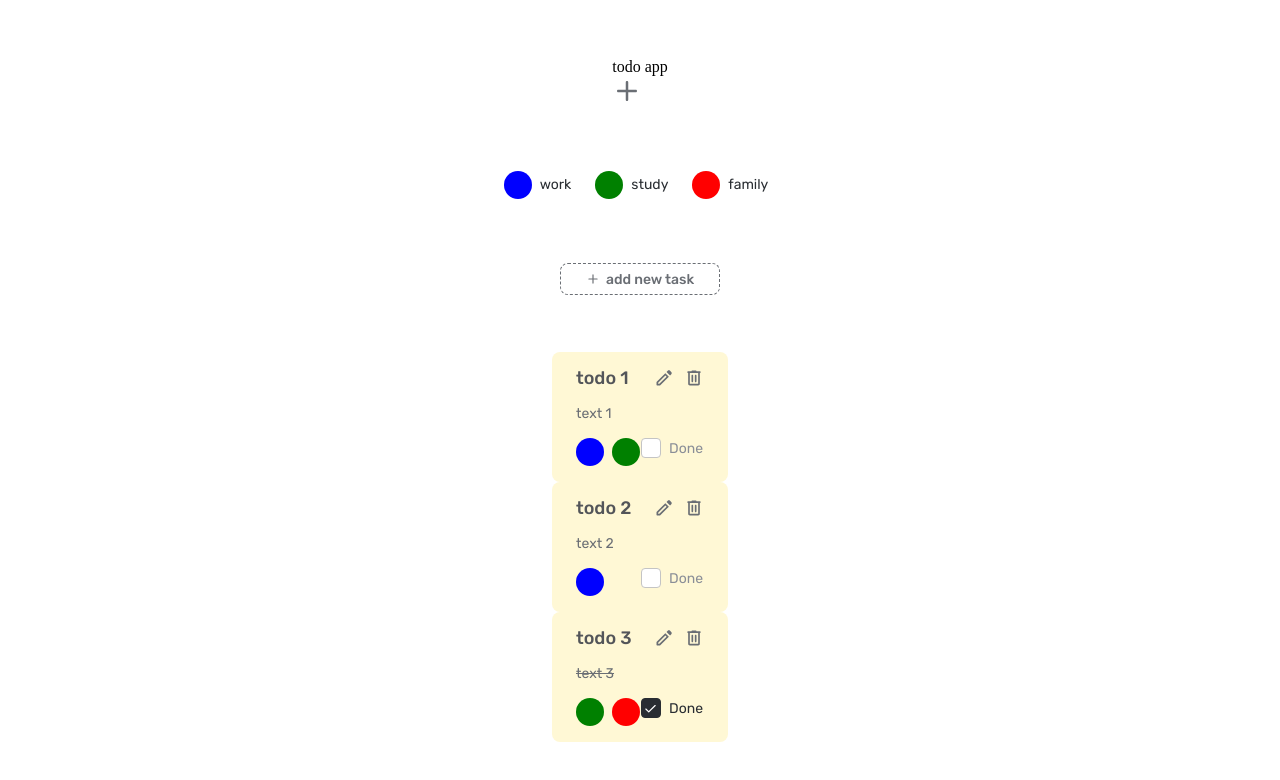
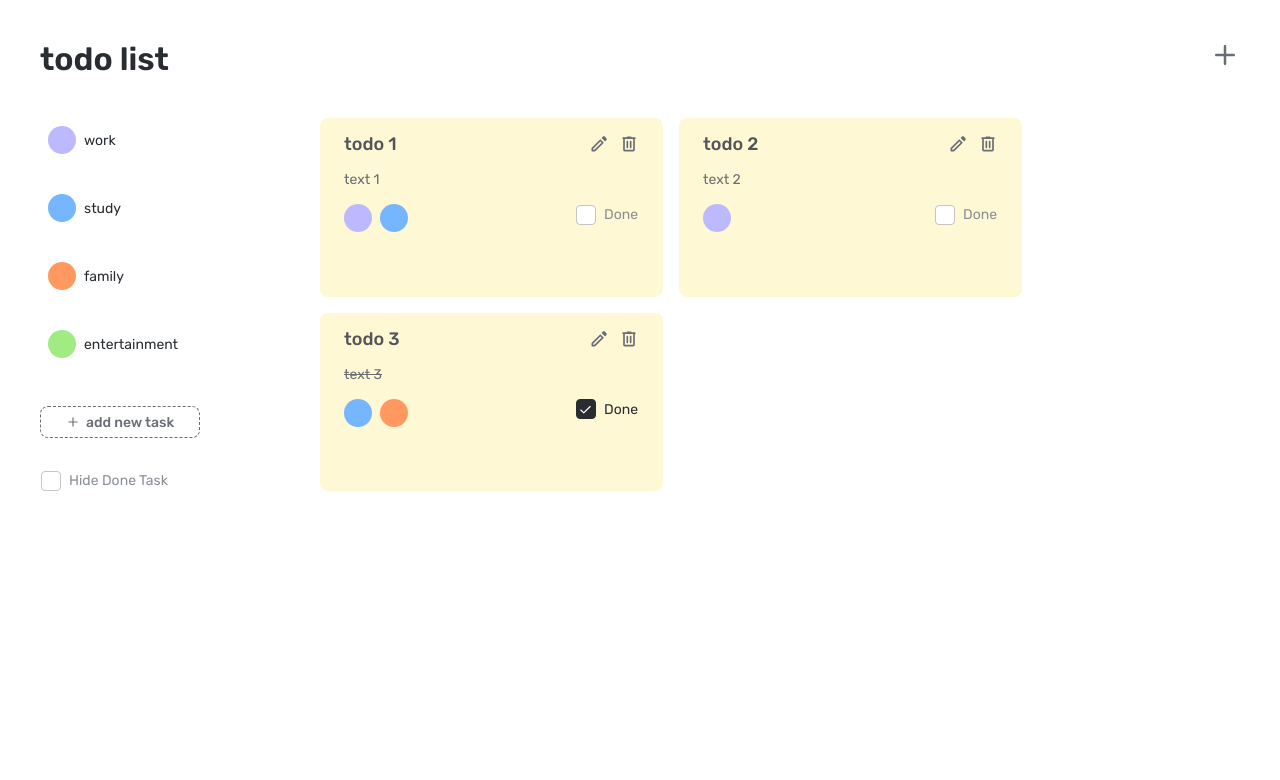
Before and after one commit to SlavaAndreievvvv/react-todo-list-app, a React (Vite) app: page / in a window 1280 px wide. Shown: the top 780 px of the page. Built offline with nearby package versions, Linux system fonts and the light colour scheme.

Commit message:
✨ add css

```diff
--- a/src/App/App.css
+++ b/src/App/App.css
@@ -1,17 +1,92 @@
 .App {
   min-height: 100vh;
-  padding: 30px;
+  padding: 24px;
   display: flex;
   flex-direction: column;
-  align-items: center;
-  justify-content: space-around;
+  max-width: calc(1286px + 40px);
+  margin: 0 auto;
 }
-.row {
-  display: flex;
-  width: 60vw;
-  justify-content: space-around;
-  align-items: center;
+@media (min-width: 720px) {
+  .App {
+    padding: 40px;
+  }
 }
 .open-popup {
   overflow-y: hidden;
 }
+.todoTitle {
+  font-weight: 600;
+  font-size: 24px;
+  line-height: 38px;
+  color: var(--color-black-2);
+}
+@media (min-width: 720px) {
+  .todoTitle {
+    font-size: 32px;
+  }
+}
+.header {
+  display: flex;
+  flex-direction: row;
+  justify-content: space-between;
+  width: 100%;
+  margin-bottom: 40px;
+}
+.tagsList {
+  display: flex;
+  flex-direction: row;
+  flex-wrap: wrap;
+  align-items: flex-start;
+  margin-bottom: 24px;
+}
+@media (min-width: 720px) {
+  .tagsList {
+    flex-direction: column;
+    margin-bottom: 40px;
+  }
+}
+.main {
+  display: flex;
+  flex-direction: column;
+}
+@media (min-width: 720px) {
+  .main {
+    display: flex;
+    flex-direction: row;
+  }
+}
+.mainWrapper {
+  display: flex;
+  flex-direction: column;
+  margin-bottom: 16px;
+}
+@media (min-width: 720px) {
+  .mainWrapper {
+    margin-bottom: 0px;
+  }
+}
+.tag:not(:last-child) {
+  margin-right: 24px;
+}
+@media (min-width: 720px) {
+  .tag:not(:last-child) {
+    margin-bottom: 24px;
+    margin-right: 0px;
+  }
+}
+.EditableButton {
+  margin-bottom: 32px;
+}
+.todoList {
+  display: flex;
+  flex-direction: row;
+  flex-wrap: wrap;
+  gap: 16px;
+  justify-content: center;
+}
+@media (min-width: 720px) {
+  .todoList {
+    padding-left: 120px;
+    justify-content: flex-start;
+  }
+}
--- a/src/App/App.jsx
+++ b/src/App/App.jsx
@@ -18,66 +18,6 @@ import { useTodo } from "../hooks/useTodo";
 export const App = () => {
   const tagsState = useTags();
   const todosState = useTodo();
-  // const [deleteTodoId, setDeleteTodoId] = useState(null);
-  // const [todos, setTodos] = useState([
-  //   {
-  //     id: 1,
-  //     title: "todo 1",
-  //     text: "text 1",
-  //     done: false,
-  //     tags: [1, 2],
-  //   },
-  //   {
-  //     id: 2,
-  //     title: "todo 2",
-  //     text: "text 2",
-  //     done: false,
-  //     tags: [1],
-  //   },
-  //   {
-  //     id: 3,
-  //     title: "todo 3",
-  //     text: "text 3",
-  //     done: true,
-  //     tags: [2, 3],
-  //   },
-  // ]);
-
-  // const todoEditing = useMemo(() => {
-  //   if (editTodoId === "new") {
-  //     return {};
-  //   }
-  //   return todos.find(({ id }) => id === editTodoId);
-  // }, [editTodoId, todos]);
-
-  // const onCreateTodo = (newTodo) => {
-  //   setTodos((prevState) => [
-  //     ...prevState,
-  //     {
-  //       id: Date.now(),
-  //       done: false,
-  //       ...newTodo,
-  //     },
-  //   ]);
-  //   setEditTodoId(null);
-  // };
-
-  // const onSaveTodo = (newTodo) => {
-  //   editItemInArray({
-  //     list: todos,
-  //     item: { id: editTodoId, ...newTodo },
-  //     setState: setTodos,
-  //     onCleanup: setEditTodoId,
-  //   });
-  // };
-
-  // const onDeleteTodo = () =>
-  //   deleteItemFromArray({
-  //     list: todos,
-  //     id: deleteTodoId,
-  //     setState: setTodos,
-  //     onCleanup: setDeleteTodoId,
-  //   });
 
   const onSave = async (value) => {
     return true;
@@ -111,8 +51,8 @@ export const App = () => {
           selectedTags={todosState.todoEditing?.tags}
         />
       )}
-      <header>
-        <h1>todo app</h1>
+      <header className="header">
+        <h1 className="todoTitle">todo list</h1>
         <Button
           icon="add"
           variant="icon"
@@ -120,11 +60,13 @@ export const App = () => {
           onClick={() => todosState.setEditId("new")}
         />
       </header>
-      <div>
-        <div>
+      <main className="main">
+        <div className="mainWrapper">
+          <div className="tagsList">
             {tagsState.data.map((tag) => {
               return (
                 <Tag
+                  className="tag"
                   key={tag.id}
                   color={tag.color}
                   active={tagsState.activeId === tag.id}
@@ -138,11 +80,18 @@ export const App = () => {
               );
             })}
           </div>
-      </div>
-      <EditableButton icon="add" onSave={tagsState.create}>
+          <EditableButton
+            className="EditableButton"
+            icon="add"
+            onSave={tagsState.create}
+          >
             add new task
           </EditableButton>
-      <div>
+          <Checkbox checked={null} onChange={null}>
+            Hide Done Task
+          </Checkbox>
+        </div>
+        <div className="todoList">
           {todosState.data.map((todo) => {
             return (
               <TodoCard
@@ -159,6 +108,7 @@ export const App = () => {
             );
           })}
         </div>
+      </main>
     </div>
   );
 };
--- a/src/components/PopupEdit/PopupEdit.jsx
+++ b/src/components/PopupEdit/PopupEdit.jsx
@@ -4,6 +4,7 @@ import { Button } from "../Button/Button";
 import { Input } from "../Input";
 import { Popup } from "../Popup";
 import { Tag } from "../Tag";
+import styles from "./PopupEdit.module.css";
 
 export const PopupEdit = ({
   onClose,
@@ -50,8 +51,8 @@ export const PopupEdit = ({
   };
 
   return (
-    <Popup>
-      <header>
+    <Popup className={styles.container}>
+      <header className={styles.header}>
         <Button onClick={onClose} variant="text">
           Cancel
         </Button>
@@ -60,18 +61,30 @@ export const PopupEdit = ({
         </Button>
       </header>
 
-      <label htmlFor="title">Title</label>
-      <Input value={state.title} onChange={onInputChange("title")} id="title" />
+      <label className={styles.text} htmlFor="title">
+        Title
+      </label>
+      <Input
+        placeholder="Add a title..."
+        className={styles.input}
+        value={state.title}
+        onChange={onInputChange("title")}
+        id="title"
+      />
 
-      <label htmlFor="description">Description</label>
+      <label className={styles.text} htmlFor="description">
+        Description
+      </label>
       <Input
+        placeholder="Add a description..."
+        className={styles.input}
         value={state.text}
         onChange={onInputChange("text")}
         id="description"
       />
 
-      <p>Tags</p>
-      <div>
+      <p className={styles.text}>Tags</p>
+      <div className={styles.tagsList}>
         {tags.map((tag) => {
           return (
             <Tag
--- a/src/components/PopupEdit/PopupEdit.module.css
+++ b/src/components/PopupEdit/PopupEdit.module.css
@@ -1,12 +1,42 @@
 .container {
+  max-width: 680px;
+  min-width: 343px;
   width: 100%;
   height: 100%;
   background: var(--color-white);
   box-shadow: 0px 2px 15px rgba(169, 173, 187, 0.15);
-  border-radius: 4px;
-  padding-top: 32px;
-  padding-right: 16px;
-  padding-bottom: 24px;
-  padding-left: 16px;
+  border-radius: 12px;
+  padding: 40px;
   position: relative;
+  margin-left: 16px;
+  margin-right: 16px;
 }
+
+.header {
+  display: flex;
+  justify-content: space-between;
+  margin-bottom: 24px;
+}
+
+.input {
+  margin-top: 8px;
+  margin-bottom: 32px;
+}
+.text {
+  font-weight: 600;
+  font-size: 20px;
+  line-height: 24px;
+  color: var(--color-grey-6);
+  margin-bottom: 8px;
+}
+.tagsList {
+  display: flex;
+  flex-direction: column;
+  align-items: flex-start;
+}
+@media (min-width: 720px) {
+  .tagsList {
+    flex-direction: row;
+    flex-wrap: wrap;
+  }
+}
--- a/src/components/Tag/Tag.jsx
+++ b/src/components/Tag/Tag.jsx
@@ -71,7 +71,7 @@ export const Tag = ({
 
   return (
     <div
-      className={clsx(styles.container, { [styles.active]: active, className })}
+      className={clsx(styles.container, className, { [styles.active]: active })}
     >
       <div className={styles.inner}>
         <ColorDot className={styles.color} color={color} />
--- a/src/components/Tag/Tag.module.css
+++ b/src/components/Tag/Tag.module.css
@@ -3,7 +3,7 @@
   justify-content: center;
   align-items: center;
   position: relative;
-  transition: all 1s ease;
+  transition: all 0.5s ease;
   border-radius: 8px;
 }
 .active {
--- a/src/components/TodoCard/TodoCard.module.css
+++ b/src/components/TodoCard/TodoCard.module.css
@@ -1,6 +1,7 @@
 .card {
   max-width: 441px;
-  height: 100%;
+  min-width: 343px;
+  max-height: 100%;
   left: 20px;
   top: 20px;
   background: var(--color-orange-2);
--- a/src/hooks/useTags.jsx
+++ b/src/hooks/useTags.jsx
@@ -5,9 +5,10 @@ import { deleteItemFromArray } from "../utils/deleteItemFromArray";
 
 export const useTags = () => {
   const [tags, setTags] = useState([
-    { id: 1, color: "blue", name: "work" },
-    { id: 2, color: "green", name: "study" },
-    { id: 3, color: "red", name: "family" },
+    { id: 1, color: "#BCB9FF", name: "work" },
+    { id: 2, color: "#76B6FF", name: "study" },
+    { id: 3, color: "#FF9960", name: "family" },
+    { id: 4, color: "#A0EC83", name: "entertainment" },
   ]);
 
   const [deletingId, setDeletingId] = useState(null);
--- a/src/hooks/useTodo.jsx
+++ b/src/hooks/useTodo.jsx
@@ -66,6 +66,7 @@ export const useTodo = () => {
       }),
     [todos, deleteId, setTodos, setDeleteId]
   );
+
   const todoEditing = useMemo(() => {
     if (editId === "new") {
       return {};
--- a/src/main.css
+++ b/src/main.css
@@ -28,7 +28,13 @@ input,
 select,
 label,
 p,
-span {
+span,
+h1,
+h2,
+h3,
+h4,
+h5,
+h6 {
   font-family: var(--primary-font);
 }
 
```
Lines whose indentation alone changed are shown as unchanged.
